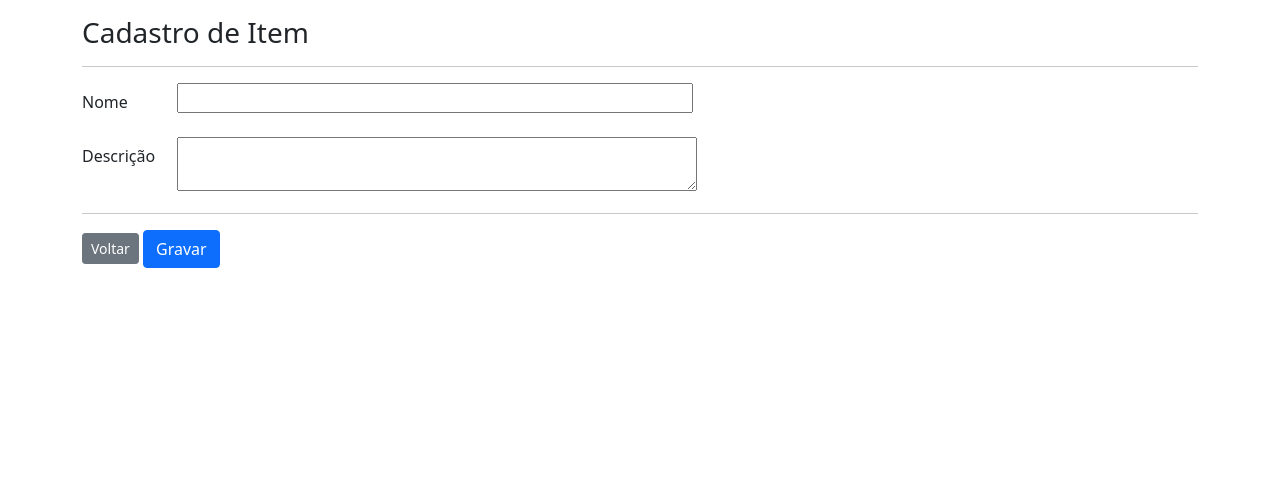
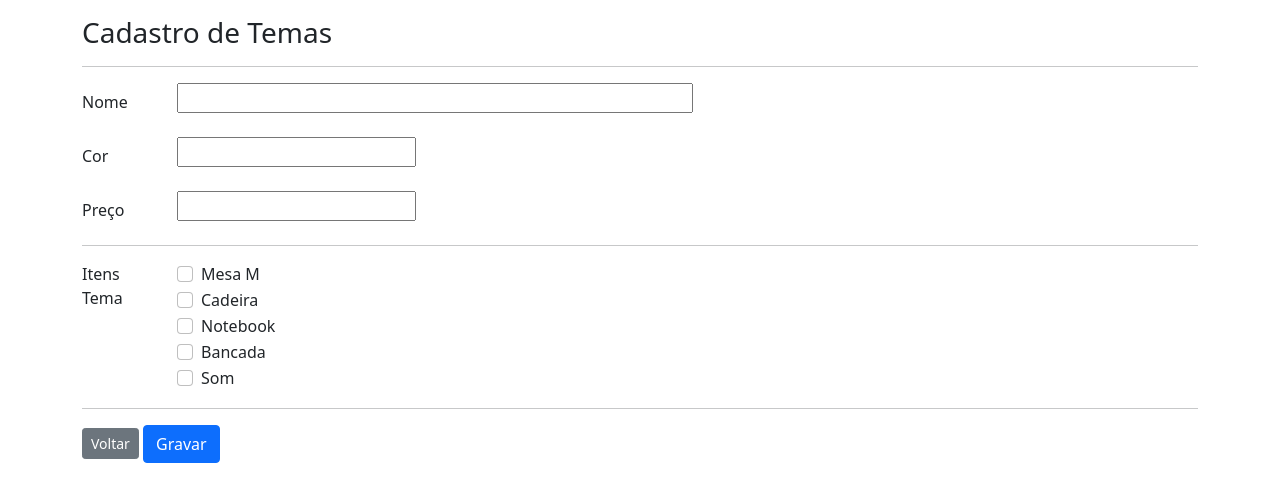
Before and after one commit to ythairony/django-aluguel, a Django app: page /formTema/ in a window 1280 px wide. Shown: the part 40-542 px from the top of the page. Run offline with Django 4.2, Linux system fonts and the light colour scheme; data comes from the database, SQL or seed files in the repository; some libraries are stand-ins or nearby versions.

Commit message:
implementado list_tema e form_tema

```diff
--- a/aluguel/api/daos.py
+++ b/aluguel/api/daos.py
@@ -42,17 +42,22 @@ class TemaDAO:
         tema_list = Tema.objects.all()
         return tema_list
 
-    def save_tema(self, nome, valor_aluguel, cor, tema):
-        tema = Tema(name=nome, rating=valor_aluguel, color=cor, theme=tema)
-        tema.save()
+
+    def save_tema(self, nome, valor_aluguel, cor, itens):
+        tema_festa = Tema(nome=nome, valor_aluguel=valor_aluguel, cor=cor)
+        tema_festa.save()
+        tema_festa.tema.set(itens)
+
 
     def delete_tema(self, id):
         tema = Tema.objects.get(pk=id)
         tema.delete()
 
+
     def detail_tema(self, id):
         tema = Tema.objects.get(pk=id)
         return tema
+
 
     def update_tema(self, request, id):
         tema = Tema.objects.get(pk=id)
--- a/aluguel/api/models.py
+++ b/aluguel/api/models.py
@@ -3,9 +3,15 @@ from django.db import models
 class Item(models.Model):
     name = models.CharField(max_length=100)
     description = models.CharField(max_length=200)
+    def __str__(self):
+        return self.name
+
 
 class Tema(models.Model):
     nome = models.CharField(max_length=50)
     valor_aluguel = models.DecimalField("Valor de aluguel",max_digits=6, decimal_places=2)
     cor = models.CharField(max_length=10)
-    tema = models.ForeignKey(Item, on_delete=models.CASCADE)
+    tema = models.ManyToManyField(Item)
+
+    def __str__(self):
+        return self.nome
--- a/aluguel/api/templates/index.html
+++ b/aluguel/api/templates/index.html
@@ -15,7 +15,7 @@
             <nav class="nav navbar-light" style="background-color: #e3f2fd;">
                 <a class="navbar-brand" href="/">&nbsp; RentThemas</a>
                 <a class="nav-link" href="/listClient">Clientes</a>
-                <a class="nav-link" href="/listTheme">Temas</a>
+                <a class="nav-link" href="/listTema">Temas</a>
                 <a class="nav-link" href="/listItem">Itens</a>
                 <a class="nav-link" href="/listRent">Aluguel</a>
             </nav>
--- a/aluguel/api/templates/tema/formTema.html
+++ b/aluguel/api/templates/tema/formTema.html
@@ -1,9 +1,9 @@
 {% extends "index.html" %}
 {% block content %}
     <div><p></p></div>
-    <h3>Cadastro de Item</h3>
+    <h3>Cadastro de Temas</h3>
     <hr>
-        <form action="/saveItem/" method="post">
+        <form action="/saveTema/" method="post">
             {% csrf_token %}
             <div class="row mb-3">
                 <label class="col-sm-1 col-form-label" for="name">Nome</label>
@@ -12,14 +12,35 @@
                 </div>
             </div>
             <div class="row mb-3">
-                <label  class="col-sm-1 col-form-label" for="description">Descrição</label>
+                <label class="col-sm-1 col-form-label" for="">Cor</label>
                 <div class="col-sm-11">
-                    <textarea id="description" cols="54" type="textarea"  name="description"></textarea>
+                    <input type="text" size="20" name="color">
                 </div>
             </div>
+            <div class="row mb-3">
+                <label class="col-sm-1 col-form-label" for="">Preço</label>
+                <div class="col-sm-11">
+                    <input type="text" size="20" name="price">
+
+                </div>
+
+            </div>
             <hr>
-            <a class="btn btn-secondary btn-sm" href="/listItem">Voltar</a>
-            <input class="btn btn-primary" class="btn btn-primary" type="submit" value="Gravar">
+            <fieldset class="row mb-3">
+                <legend class="col-form-label col-sm-1 pt-0">Itens Tema</legend>
+                <div class="col-sm-11">
+                    {% for item in list_item %}
+                        {% if item%}
+                            <div class="form-check">
+                                <input id="{{item.id}}" class="form-check-input" type="checkbox" name="item" value="{{item.id}}">
+                                <label for="{{item.id}}">{{item.name}}</label>
+                            </div>
+                        {% endif%}
+                    {% endfor %}
+                </div>
+            </fieldset>
+            <hr>
+            <a class="btn btn-secondary btn-sm" href="/listTema">Voltar</a>
+            <input class="btn btn-primary" type="submit" value="Gravar">
         </form>
-
 {% endblock %}
--- a/aluguel/api/views.py
+++ b/aluguel/api/views.py
@@ -40,34 +40,45 @@ class ItemViews:
         self.item_dao.update_item(request, id)
         return redirect('/listItem')
 
+
+
 class TemaViews:
     def __init__(self):
         self.tema_dao = TemaDAO()
+
 
     def list_tema(self, request):
         tema_list = TemaDAO.list_tema(request)
         context = {'tema_list': tema_list}
         return render(request, 'tema/listTema.html', context)
 
+
     def form_tema(self, request):
-        return render(request, 'tema/formTema.html')
+        list_item = ItemDAO.list_item(self)
+        context = {'list_item' : list_item}
+        return render(request, 'tema/formTema.html', context)
+
 
     def save_tema(self, request):
-        nome=request.POST['nome']
-        valor_aluguel=request.POST['valor_aluguel']
-        cor=request.POST['cor']
-        tema=request.POST['tema']
-        self.tema_dao.save_tema(nome, valor_aluguel, cor, tema)
+        nome = request.POST.get('name')
+        valor_aluguel = request.POST.get('price')
+        cor = request.POST.get('color')
+        itens = request.POST.getlist('item')
+        self.tema_dao.save_tema(nome, valor_aluguel, cor, itens)
+        return redirect('/listTema')
+
 
     def delete_tema(self, request, id):
         self.tema_dao.delete_tema(id)
         return redirect('/listTema')
+
 
     def detail_tema(self, request, id):
         tema = TemaDAO.detail_tema(request, id)
         context = {'tema' : tema}
         return render(request, 'tema/formEditTema.html', context)
 
+
     def update_tema(self, request, id):
         self.tema_dao.update_tema(request, id)
         return redirect('/listTema')
```
Also changed, not shown: aluguel/api/templates/tema/listTema.html (+9 -11 lines), aluguel/api/migrations/0003_remove_tema_tema_tema_tema.py (added), aluguel/db.sqlite3.
